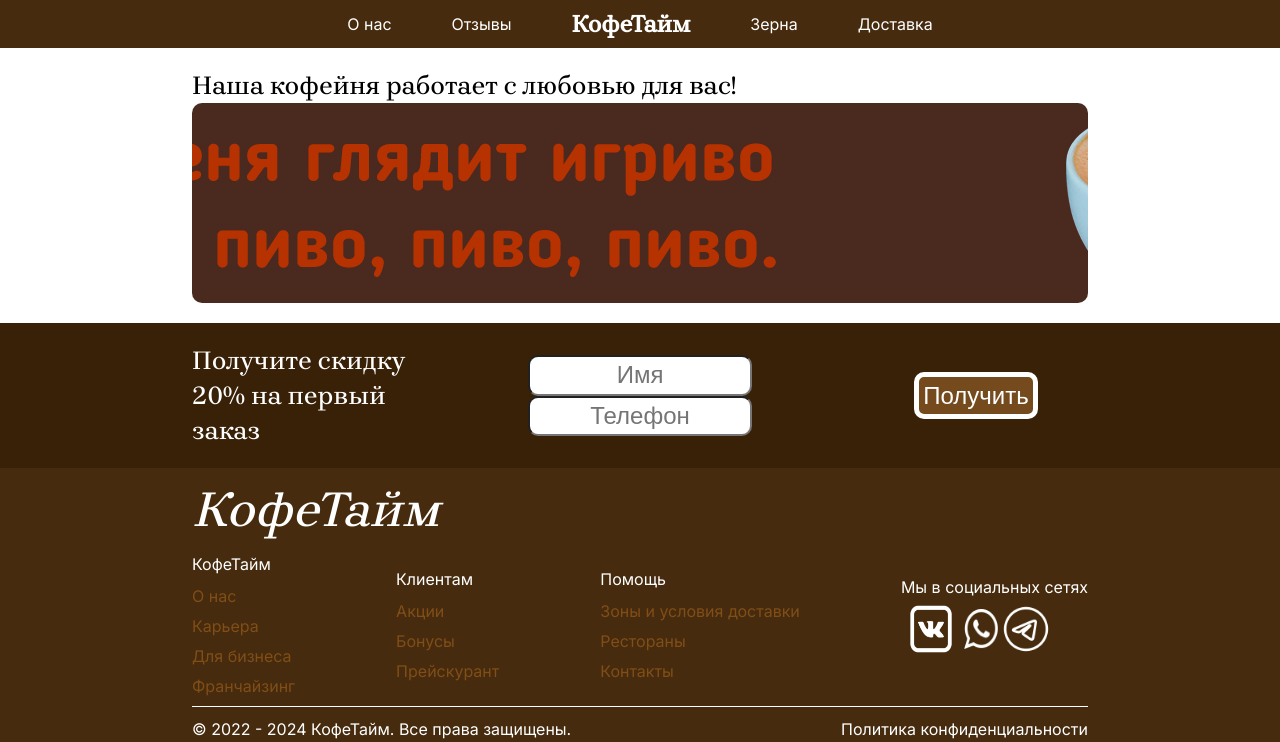
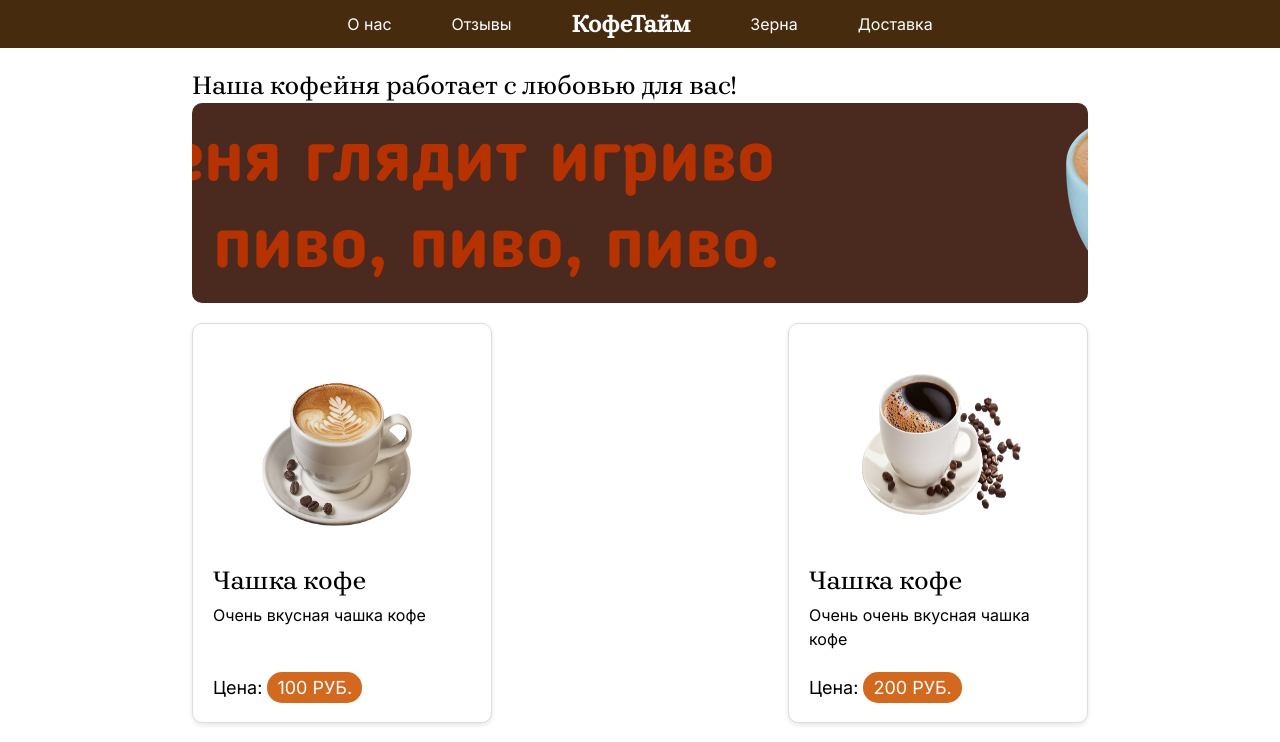
Before and after one commit to ManaTeWai/coffee, a Next.js app: page / in a window 1280 px wide. Shown: the top 742 px of the page. Built offline with nearby package versions, Linux system fonts and the light colour scheme; a web font is replaced by a local one.

Commit message:
add coffee comp + Htag classes

```diff
--- /dev/null
+++ b/components/CardPlaceHolder/CardPlaceHolder.tsx
@@ -0,0 +1,7 @@
+export const CardPlaceHolder = () => {
+	return (
+		<>
+			<h3>Placeholder</h3>
+		</>
+	);
+}
--- /dev/null
+++ b/components/CoffeeCard/CoffeeCard.module.css
@@ -0,0 +1,48 @@
+.cardContainer {
+	display: flex;
+	align-items: center;
+	justify-content: space-between;
+	flex-wrap: wrap;
+}
+
+.card {
+	width: 300px;
+	height: 400px;
+	display: flex;
+	flex-direction: column;
+	justify-content: space-around;
+	/* align-items: center; */
+	background-color: #fff;
+	border: 1px solid #ddd;
+	border-radius: 10px;
+	padding: 20px;
+	box-shadow: 0 2px 5px rgba(0, 0, 0, 0.1);
+	margin-top: 20px;
+	cursor: pointer;
+	transition: all 300ms;
+}
+
+.image {
+	margin: auto;
+	width: 170px;
+	height: 170px;
+}
+
+.title {
+	height: 40px !important;
+}
+
+.description {
+	height: 70px;
+}
+
+.card:hover {
+	box-shadow: 6px 8px 8px rgba(0, 0, 0, 0.3);
+}
+
+.price {
+	color: white;
+	background-color: chocolate;
+	padding: 5px 10px;
+	border-radius: 15px;
+}
--- /dev/null
+++ b/components/CoffeeCard/CoffeeCard.tsx
@@ -0,0 +1,29 @@
+import { Htag, P } from '../';
+import styles from './CoffeeCard.module.css';
+import Image from 'next/image';
+
+type Card = {
+	imageUrl: string;
+	title: string;
+	description: string;
+	prise: number;
+};
+
+type CardsProps = {
+	cards: Card[];
+};
+
+export const CoffeeCard = ({ cards, ...props }: CardsProps): JSX.Element => {
+	return (
+		<div className={styles.cardContainer}>
+			{cards.map((card, index) => (
+				<div key={index} className={styles.card}>
+					<Image src={card.imageUrl} alt={card.title} width={200} height={200} className={styles.image} />
+					<Htag tag='h1' className={styles.title}>{card.title}</Htag>
+					<P size='medium' className={styles.description}>{card.description}</P>
+					<P size='large'>Цена: <span className={styles.price}>{card.prise} РУБ.</span></P>
+				</div>
+			))}
+		</div>
+	);
+}
--- a/components/Htag/Htag.props.ts
+++ b/components/Htag/Htag.props.ts
@@ -1,6 +1,6 @@
-import { ReactNode } from 'react';
+import { DetailedHTMLProps, HTMLAttributes, ReactNode } from 'react';
 
-export interface HtagProps {
+export interface HtagProps extends DetailedHTMLProps<HTMLAttributes<HTMLTitleElement>, HTMLTitleElement> {
 	tag: 'h1' | 'h2' | 'h3';
 	children: ReactNode;
 }
--- a/components/Htag/Htag.tsx
+++ b/components/Htag/Htag.tsx
@@ -1,14 +1,15 @@
 import { HtagProps } from './Htag.props';
 import styles from './Htag.module.css';
+import cn from 'classnames';
 
-export const Htag = ({ tag, children }: HtagProps): JSX.Element => {
+export const Htag = ({ tag, children, className }: HtagProps): JSX.Element => {
 	switch (tag) {
 		case 'h1':
-			return <h1 className={styles.h1}>{children}</h1>;
+			return <h1 className={cn(styles.h1, className)}>{children}</h1>;
 		case 'h2':
-			return <h2 className={styles.h2}>{children}</h2>;
+			return <h2 className={cn(styles.h2, className)}>{children}</h2>;
 		case 'h3':
-			return <h3 className={styles.h3}>{children}</h3>;
+			return <h3 className={cn(styles.h3, className)}>{children}</h3>;
 		default:
 			return <></>;
 	}
--- a/components/index.ts
+++ b/components/index.ts
@@ -2,4 +2,6 @@ export * from './Header/Header';
 export * from './Footer/Footer';
 export * from './Slider/Slider';
 export * from './Htag/Htag';
-export * from './P/P'
+export * from './P/P';
+export * from './CoffeeCard/CoffeeCard';
+export * from './CardPlaceHolder/CardPlaceHolder';
--- /dev/null
+++ b/src/app/not-found.tsx
@@ -0,0 +1,5 @@
+import { Htag } from '../../components'
+
+export default function notFound() {
+	return <Htag tag='h1'>404 - Page Not Found</Htag>
+}
--- a/src/app/page.tsx
+++ b/src/app/page.tsx
@@ -1,6 +1,5 @@
-import styles from "./page.module.css";
-import Image from 'next/image';
-import { Slider, Htag, P } from '../../components'
+import { Slider, Htag, P, CoffeeCard, CardPlaceHolder } from '../../components'
+import styles from './page.module.css'
 
 const slides = [
 	{
@@ -13,6 +12,39 @@ const slides = [
 	},
 ];
 
+const cards = [
+	{
+		imageUrl: '/img/coffe1.png',
+		title: 'Чашка кофе',
+		description: 'Очень вкусная чашка кофе',
+		prise: 100,
+	},
+	{
+		imageUrl: '/img/coffe2.png',
+		title: 'Чашка кофе',
+		description: 'Очень очень вкусная чашка кофе',
+		prise: 200,
+	},
+	{
+		imageUrl: '/img/coffe1.png',
+		title: 'Чашка кофе',
+		description: 'Очень очень очень вкусная чашка кофе',
+		prise: 300,
+	},
+	{
+		imageUrl: '/img/coffe2.png',
+		title: 'Чашка кофе',
+		description: 'Очень очень очень очень вкусная чашка кофе',
+		prise: 400,
+	},
+	{
+		imageUrl: '/img/coffe1.png',
+		title: 'Чашка кофе',
+		description: 'Очень очень очень очень очень вкусная чашка кофе',
+		prise: 500,
+	}
+]
+
 export default function Home() {
 
 	return (
@@ -20,8 +52,10 @@ export default function Home() {
 			<main>
 				<div className={styles.main}>
 					<Htag tag='h1'>Наша кофейня работает с любовью для вас!</Htag>
+					<Slider slides={slides} />
+					<CoffeeCard cards={cards}/>
+					<CardPlaceHolder />
 				</div>
-        <Slider slides={slides} />
 			</main>
 		</>
 	);
```
Also changed, not shown: src/app/loading.tsx (added, +7 -0 lines), components/CardPlaceHolder/CardPlaceHolder.module.css (added), public/loading.svg (added). Lines whose indentation alone changed are shown as unchanged.
